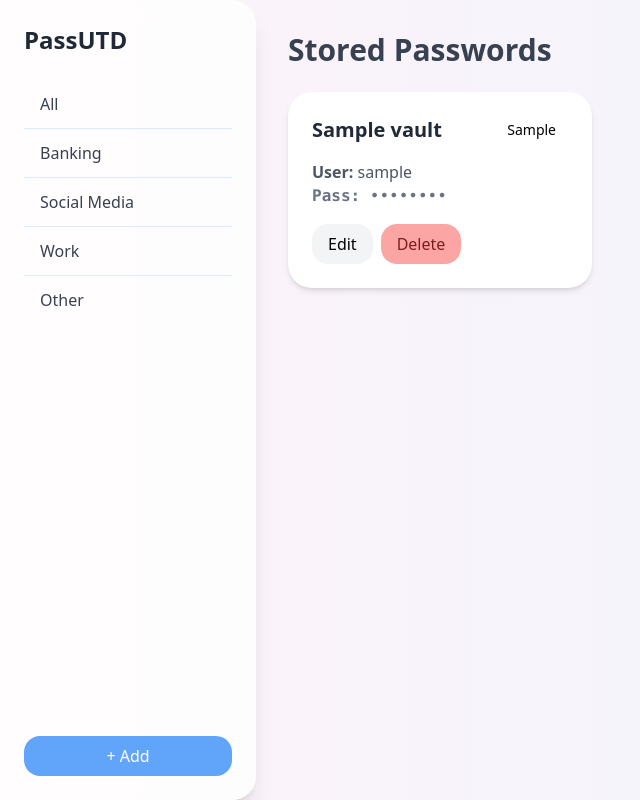
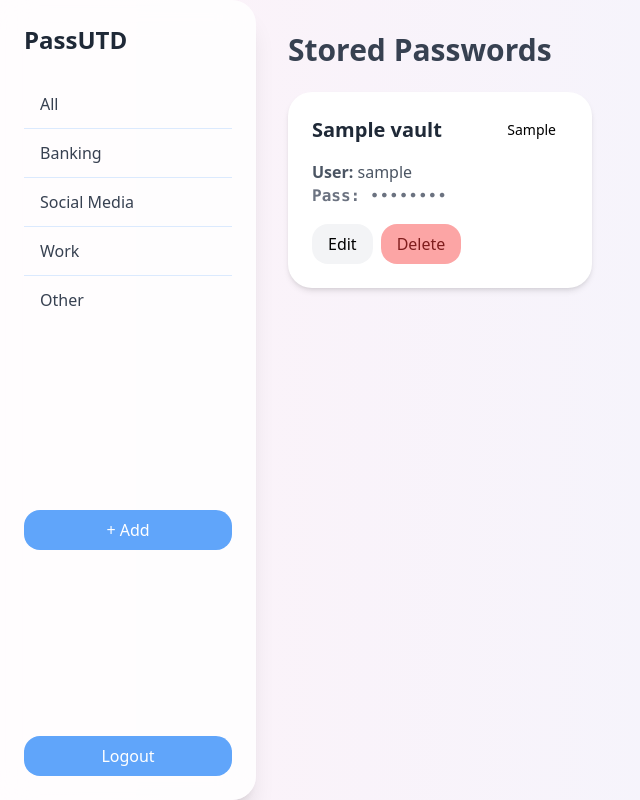
Before and after one commit to AtomicHunters/PassUTD, a Flask app: page / in a window 1280 px wide. Shown: the whole page, without its empty margins (0-640 px from the left). Run offline with Flask 3, Linux system fonts and the light colour scheme; the visitor is signed in with stand-in values (Sample User, id 1); tables that the repository leaves empty hold one stand-in row (values such as "Sample post"); some libraries are stand-ins or nearby versions.

Commit message:
Added a logout button and made the Add Password button conditional

```diff
--- a/app.py
+++ b/app.py
@@ -1,6 +1,6 @@
 from flask import Flask, render_template, request, redirect, url_for, session
 from flask_mysqldb import MySQL
-import MySQLdb.cursors, uuid, time
+import MySQLdb.cursors, uuid
 app = Flask(__name__)
 app.secret_key = 'a7329ca869d9d4ac97f5a71f0e88726077de0a58b84eb6a97960990e6bc522883797a8207bebcc0fb977ca9a8f4754aa3aaf9dd2f7ce2cbf858201ed90557a20'
 
@@ -31,7 +31,6 @@ def index():
                 'SELECT * FROM vault WHERE user_userID = %s',
                 (userID,)
             )
-
         else:
             cursor.execute(
                 'SELECT * FROM vault WHERE user_userID = %s AND serviceCategory = %s',
@@ -50,7 +49,7 @@ def index():
             })
 
     categories = ["All", "Banking", "Social Media", "Work", "Other"]
-    return render_template("index.html", passwords=passwords, categories=categories)
+    return render_template("index.html", passwords=passwords, categories=categories, show_add=True)
 
 def tag_color(tag):
     match tag:
--- a/templates/base.html
+++ b/templates/base.html
@@ -28,6 +28,7 @@
       {% endfor %}
     </nav>
 
+    {% if show_add %}
     <!-- Add New Password Button -->
     <div class="mt-auto pt-6">
       <a
@@ -38,8 +39,17 @@
         + Add
       </a>
     </div>
+      {% endif %}
+      <div class="mt-auto pt-6">
+          <a
+              href="{{ url_for('logout') }}"
+              class="block w-full text-center bg-blue-400 text-white rounded-2xl py-2
+                     hover:bg-blue-500 transform transition duration-200 ease-in-out hover:scale-105 hover:shadow-lg"
+              >
+              Logout
+          </a>
+      </div>
   </aside>
-
   <!-- Main Content Area -->
   <main class="flex-1 p-8">
     {% block content %}{% endblock %}
```
